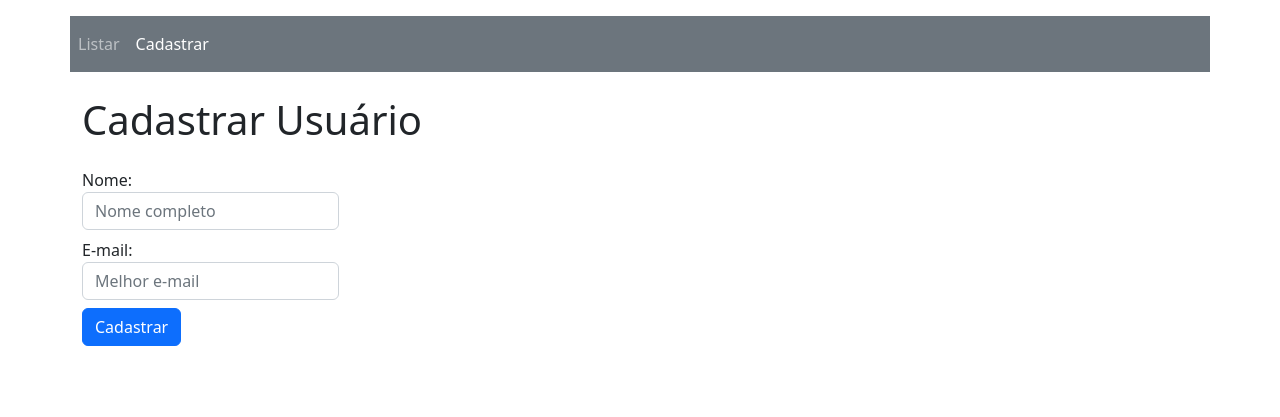
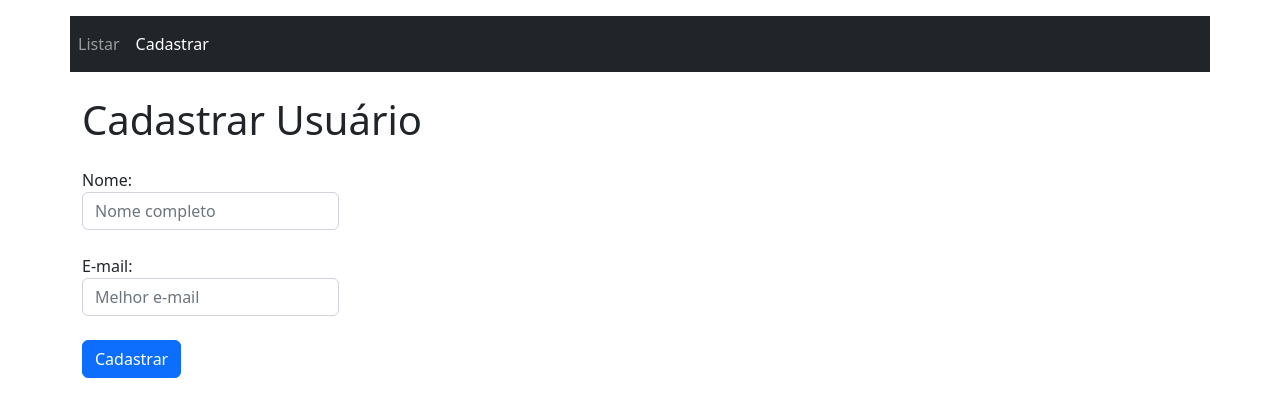
Before and after one commit to ErickFSilva/curso_php_orientado_objetos, a PHP site: page /Create.php in a window 1280 px wide. Shown: the top 417 px of the page. Run offline with PHP 8.4, Linux system fonts and the light colour scheme.

Commit message:
curso_php_oo_15-12-22(tarde)

```diff
--- a/aula013_heranca_cadastrar_registros_db/Create.php
+++ b/aula013_heranca_cadastrar_registros_db/Create.php
@@ -23,7 +23,7 @@ require "User.php";
     <div class="container">
         <div class="row">
 
-            <nav class="navbar navbar-expand navbar-dark bg-secondary mb-4">
+            <nav class="navbar navbar-expand navbar-dark bg-dark mb-4">
                 <ul class="navbar-nav">
                     <li class="navbar-item">
                         <a class="nav-link" href="index.php">Listar</a>
@@ -38,15 +38,13 @@ require "User.php";
 
             <?php
 
-            // Recebe os dados enviados pelo formulário. Enviados para a mesma página.
+            // Recebe os dados pelo método 'POST' e no formato de 'string'.
             $formData = filter_input_array(INPUT_POST, FILTER_DEFAULT);
 
-            // Só executa a ação se o botão for clicado
+            // Só executa a ação se o botão 'Cadastrar' for clicado
             if(!empty($formData['SendAddUser']))
             {
-                // echo "<pre>";
                 // var_dump($formData);
-                // echo "</pre>";
 
                 $createUser = new User();
                 $createUser->formData = $formData;
@@ -56,16 +54,16 @@ require "User.php";
             ?>
 
             <form name="CreateUser" method="POST" action="">
-                <label class="form-label">
+                <label>
                     Nome:
                     <input type="text" name="name" class="form-control" placeholder="Nome completo" required>
                 </label>
-                <br>
-                <label class="form-label">
+                <br><br>
+                <label>
                     E-mail:
                     <input type="email" name="email" class="form-control" placeholder="Melhor e-mail" required>
                 </label>
-                <br>
+                <br><br>
                 <input type="submit" value="Cadastrar" name="SendAddUser" class="btn btn-primary">
             </form>
 
--- a/aula013_heranca_cadastrar_registros_db/User.php
+++ b/aula013_heranca_cadastrar_registros_db/User.php
@@ -23,26 +23,24 @@ class User extends Conn
 
     public function create()
     {
-        // echo "<pre>";
         // var_dump($this->formData);
-        // echo "</pre>";
 
         $this->conn = $this->connectDb();
 
-        $query_user = "insert into users (name, email, created) values (:name, :email, now())";
+        $query_user = "insert into users (name, email, create) values (:namne, :email, now())";
 
-        // Preparando a query
         $add_user = $this->conn->prepare($query_user);
         $add_user->bindParam(':name', $this->formData['name']);
         $add_user->bindParam(':email', $this->formData['email']);
-
-        // Executando a query
         $add_user->execute();
 
-        // Verifica se foi cadastrado com sucesso
         if($add_user->rowCount())
         {
             return true;
         }
+        else
+        {
+            return false;
+        }
     }
 }
--- a/aula013_heranca_cadastrar_registros_db/index.php
+++ b/aula013_heranca_cadastrar_registros_db/index.php
@@ -23,7 +23,7 @@ require "User.php";
     <div class="container">
         <div class="row">
 
-            <nav class="navbar navbar-expand navbar-dark bg-secondary mb-4">
+            <nav class="navbar navbar-expand navbar-dark bg-dark mb-4">
                 <ul class="navbar-nav">
                     <li class="navbar-item">
                         <a class="nav-link active" aria-current="page" href="index.php">Listar</a>
```
